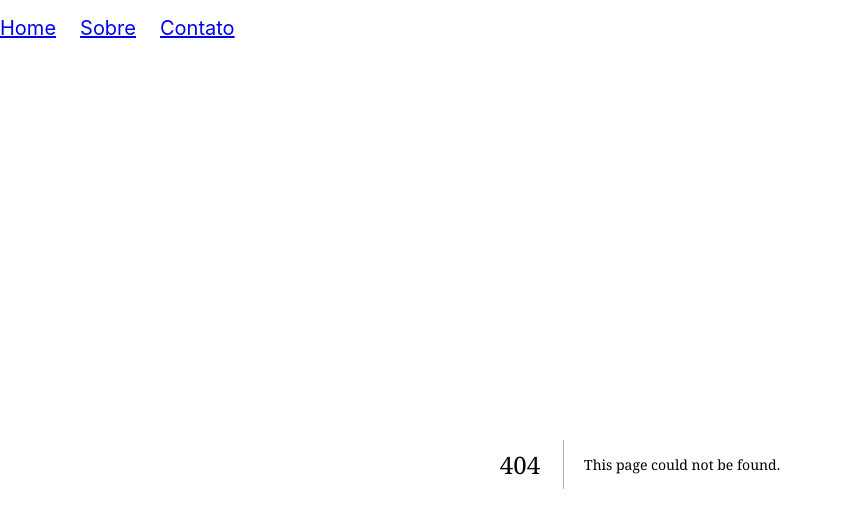
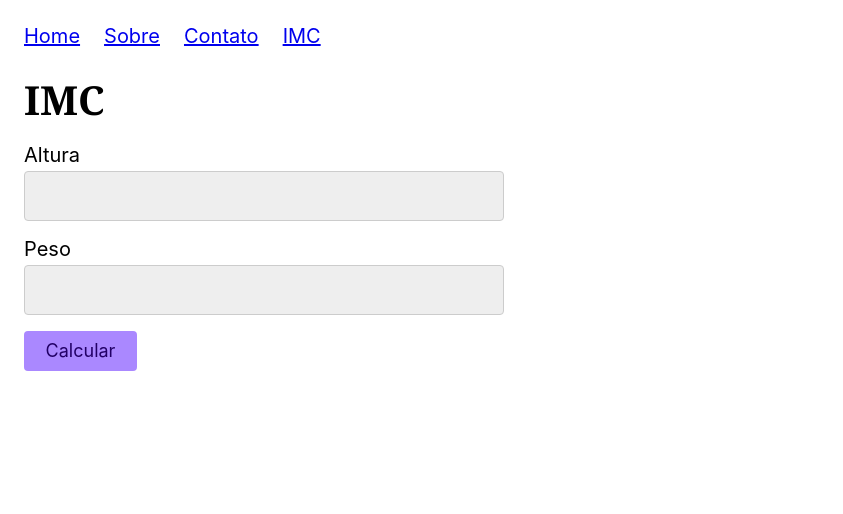
Before and after one commit to DavidGBbr/Next, a Next.js app: page /imc in a window 1280 px wide. Before the commit this address had no page. Shown: the top 514 px of the page, without its empty margins (0-843 px from the left). Built offline with nearby package versions, Linux system fonts and the light colour scheme.

Commit message:
Server e Client Components - pt3

```diff
--- /dev/null
+++ b/src/app/imc/page.tsx
@@ -0,0 +1,13 @@
+import Imc from "@/components/imc";
+import React from "react";
+
+const ImcPage = () => {
+  return (
+    <main>
+      <h1>IMC</h1>
+      <Imc />
+    </main>
+  );
+};
+
+export default ImcPage;
--- /dev/null
+++ b/src/components/imc.tsx
@@ -0,0 +1,37 @@
+"use client";
+import React, { useState } from "react";
+
+const Imc = () => {
+  const [height, setHeight] = useState("");
+  const [weight, setWeight] = useState("");
+  const [imc, setImc] = useState("");
+
+  const handleCalculate = () => {
+    const imc = Number(weight) / (Number(height) * Number(height));
+    setHeight(height);
+    setWeight(weight);
+    setImc(imc.toFixed(2));
+  };
+
+  return (
+    <>
+      <label htmlFor="height">Altura</label>
+      <input
+        type="text"
+        id="height"
+        value={height}
+        onChange={(e) => setHeight(e.target.value)}
+      />
+      <label htmlFor="weight">Peso</label>
+      <input
+        type="text"
+        id="weight"
+        value={weight}
+        onChange={(e) => setWeight(e.target.value)}
+      />
+      <button onClick={handleCalculate}>Calcular</button>
+      {imc !== "" && <h2>Resultado: {imc}</h2>}
+    </>
+  );
+};
+export default Imc;
--- a/src/components/menu.tsx
+++ b/src/components/menu.tsx
@@ -15,6 +15,9 @@ const Menu = () => {
           Contato
         </Link>
       </li>
+      <li>
+        <Link href="/imc">IMC</Link>
+      </li>
     </ul>
   );
 };
```
Also changed, not shown: acesso.txt.
